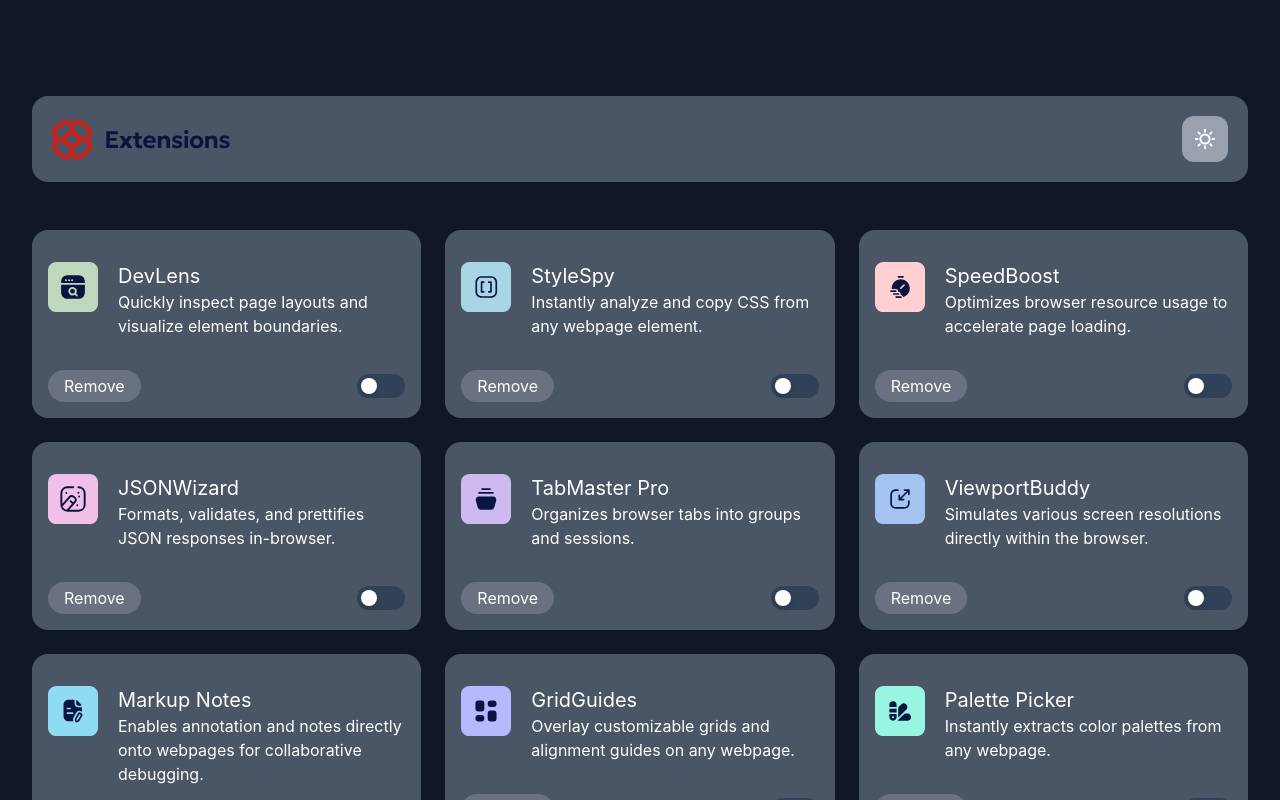
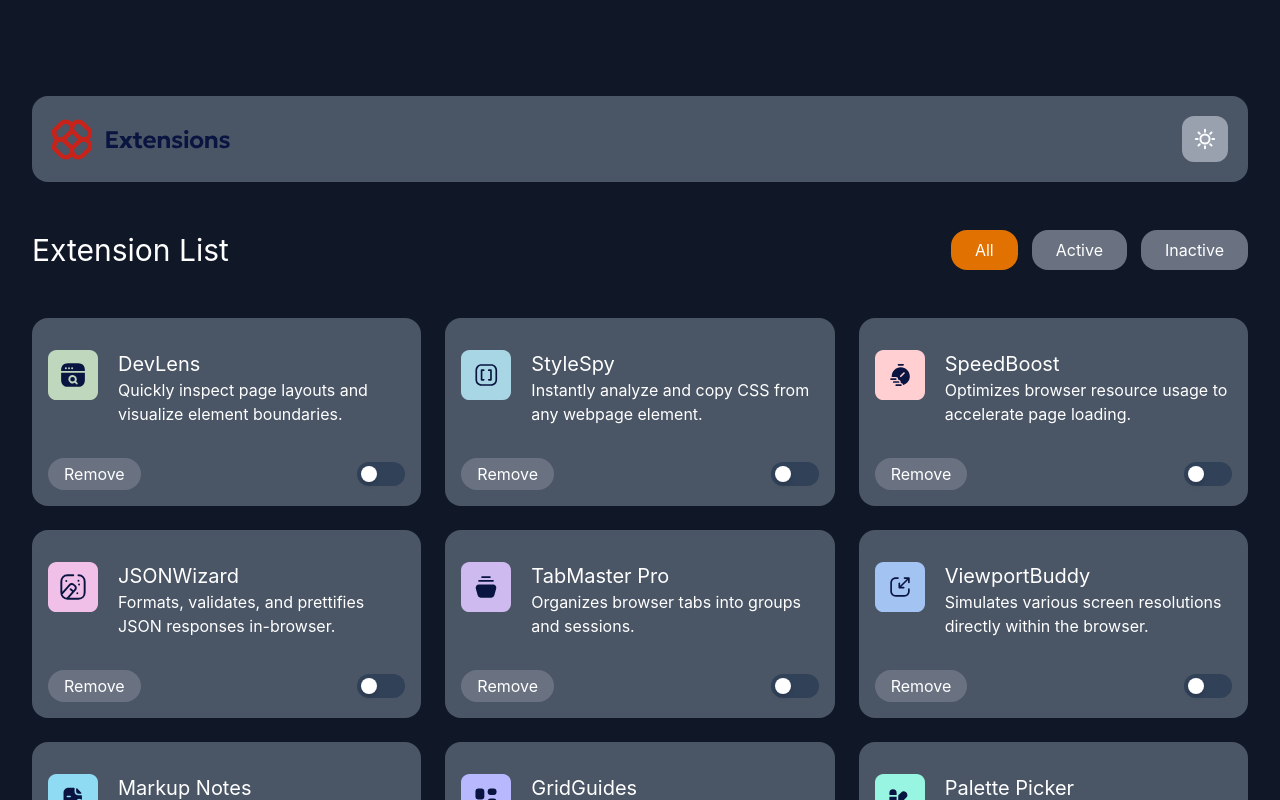
Before and after one commit to sonaykara/Browser-extension-manager-UI, a React (Vite) app in the folder Browser-extension-manager-UI/: page / in a window 1280 px wide. Shown: the top 800 px of the page. Built offline with nearby package versions, Linux system fonts and the light colour scheme.

Commit message:
aded ExtensionFilter component on the page.

```diff
--- a/Browser-extension-manager-UI/src/App.jsx
+++ b/Browser-extension-manager-UI/src/App.jsx
@@ -16,6 +16,7 @@ const App = () => {
   return (
     <div className="section-container">
       <Header></Header>
+      <ExtensionsFilters></ExtensionsFilters>
       <div className="grid grid-cols-1 md:grid-cols-2 lg:grid-cols-3 gap-6 mt-12">
         {extensions.map((data) => {
           return <ExtensionCard data = {data} ></ExtensionCard>
```
